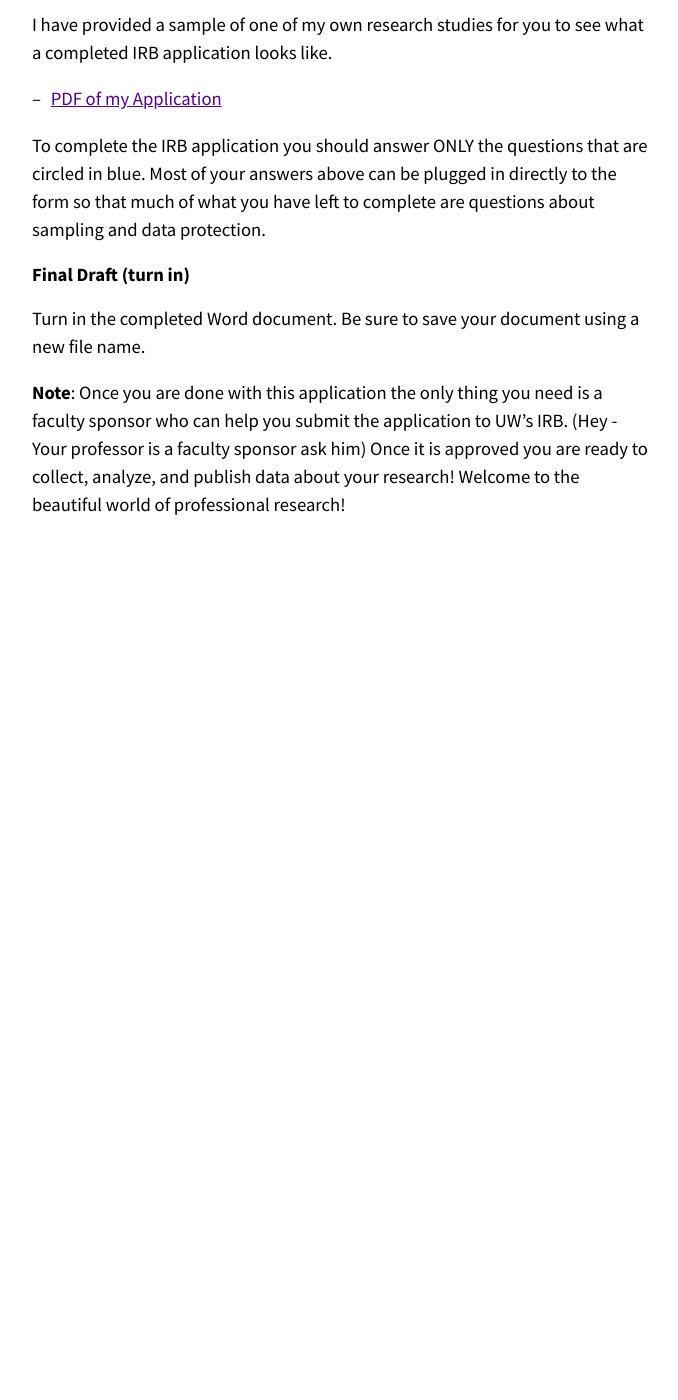
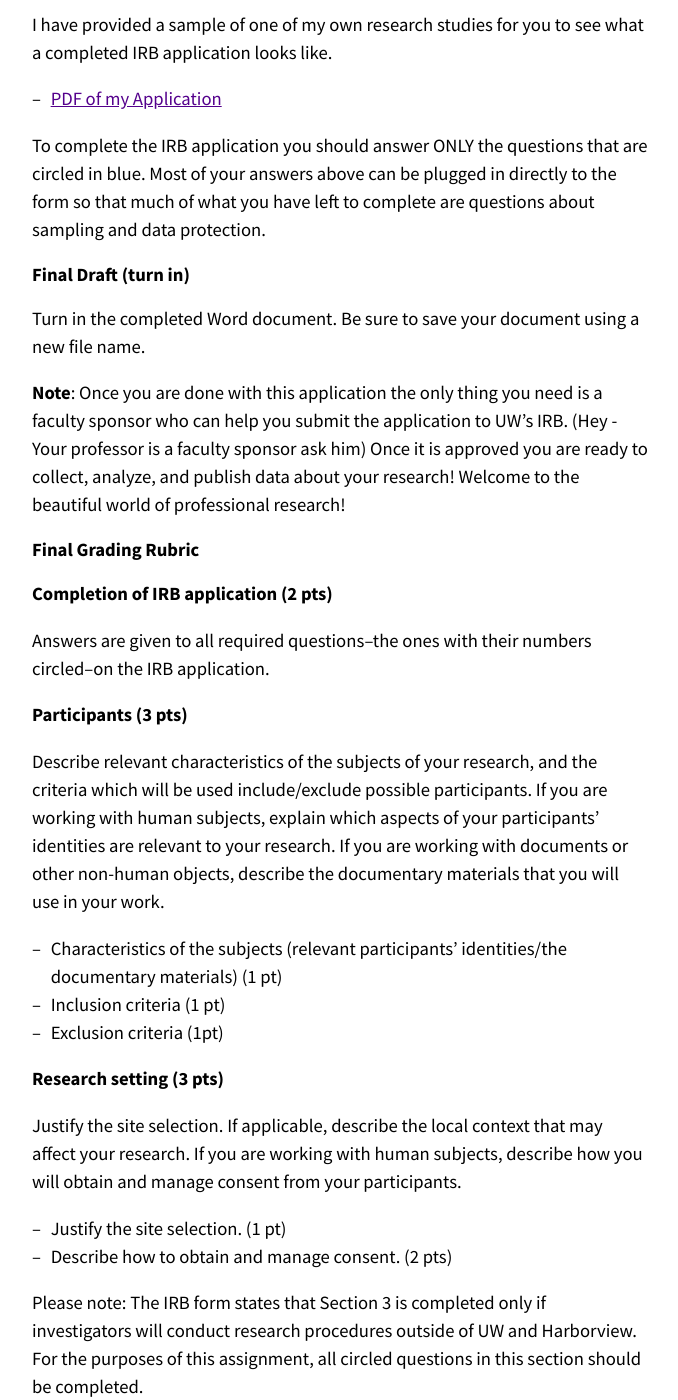
Before and after one commit to nniiicc/LIS-570-Au2020, a Jekyll site: the page built from Asg-3.md, in a window 1280 px wide and 1400 px high, scrolled down 2384 px. Shown: the whole window, without its empty margins (300-978 px from the left). Built offline with Jekyll 4.4.1, drawn with Linux system fonts in a browser that asks for light colours; our own code applies the rules of GitHub Pages for plain Markdown files; before the commit the page ends 2942 px from its top, so only the background shows below that; some of the changed text lies outside the part shown.

Commit message:
push rubric

```diff
--- a/Asg-3.md
+++ b/Asg-3.md
@@ -47,3 +47,41 @@ To complete the IRB application you should answer ONLY the questions that are ci
 Turn in the completed Word document. Be sure to save your document using a new file name.
 
 **Note**: Once you are done with this application the only thing you need is a faculty sponsor who can help you submit the application to UW's IRB. (Hey - Your professor is a faculty sponsor ask him) Once it is approved you are ready to collect, analyze, and publish data about your research! Welcome to the beautiful world of professional research!
+
+### Final Grading Rubric
+
+**Completion of IRB application (2 pts)**
+
+Answers are given to all required questions--the ones with their numbers circled--on the IRB application.
+
+**Participants (3 pts)**
+
+Describe relevant characteristics of the subjects of your research, and the criteria which will be used include/exclude possible participants. If you are working with human subjects, explain which aspects of your participants’ identities are relevant to your research. If you are working with documents or other non-human objects, describe the documentary materials that you will use in your work.
+- Characteristics of the subjects (relevant participants’ identities/the documentary materials) (1 pt)
+- Inclusion criteria (1 pt)
+- Exclusion criteria (1pt)
+
+**Research setting (3 pts)**
+
+Justify the site selection. If applicable, describe the local context that may affect your research. If you are working with human subjects, describe how you will obtain and manage consent from your participants.
+- Justify the site selection. (1 pt)
+- Describe how to obtain and manage consent. (2 pts)
+
+Please note: The IRB form states that Section 3 is completed only if investigators will conduct research procedures outside of UW and Harborview. For the purposes of this assignment, all circled questions in this section should be completed.
+
+**Recruiting and screening participants (3 pts)**
+
+Describe how subjects will be identified (1 pt), recruited (1 pt), and screened (1 pt).
+
+**Procedures (5 pts)**
+
+Provide a complete description of the study procedure in lay language. (3 pts)
+Explain the data that will be collected. (2 pts)
+
+**Privacy and Confidentiality (2 pts)**
+
+Describe the plan to address possible privacy concerns of subjects.
+
+**Risk Benefit Assessment (2 points)**
+
+Describe the risks of harm (1 pt) and anticipated benefits (1 pt) to the participants of the research procedures.
```
